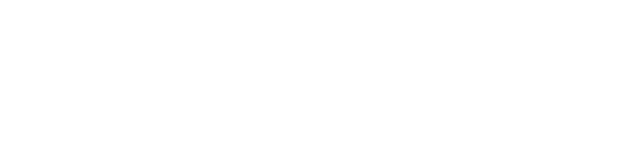
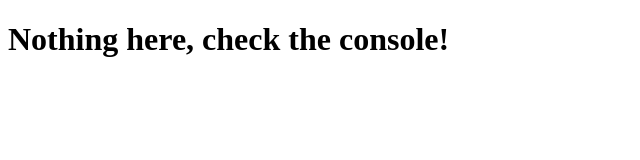
Before and after one commit to jpsierens/es6-babel6, a website: page index.html in a window 1280 px wide. Shown: the whole page, without its empty margins (0-640 px from the left). Drawn offline with Linux system fonts and the light colour scheme.

Commit message:
small addition to html

```diff
--- a/index.html
+++ b/index.html
@@ -6,6 +6,7 @@
 </head>
 <body>
 
+	<h1>Nothing here, check the console!</h1>
 	<!-- One script to rule them all -->
 	<script src="/bundle.js"></script>
 </body>
```
